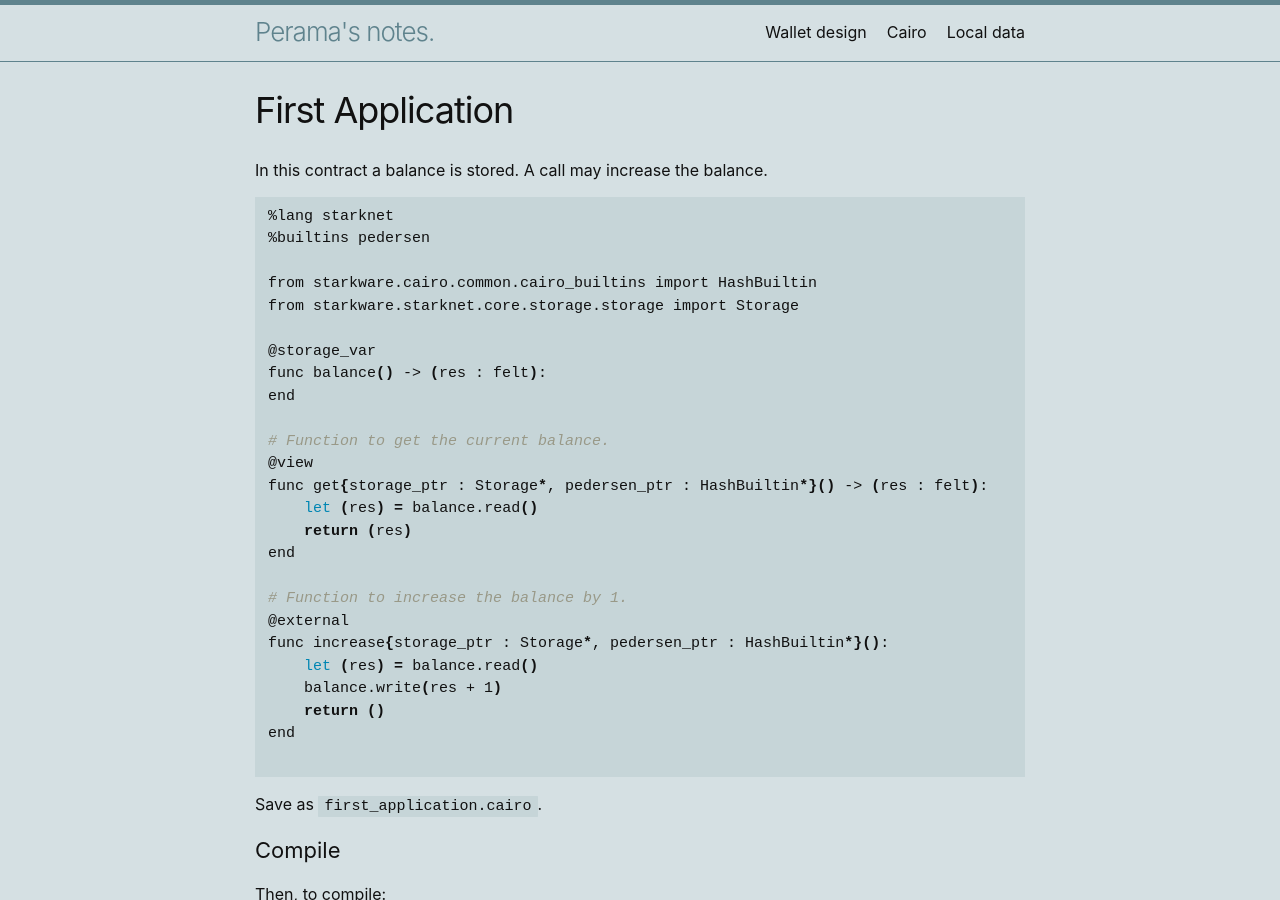
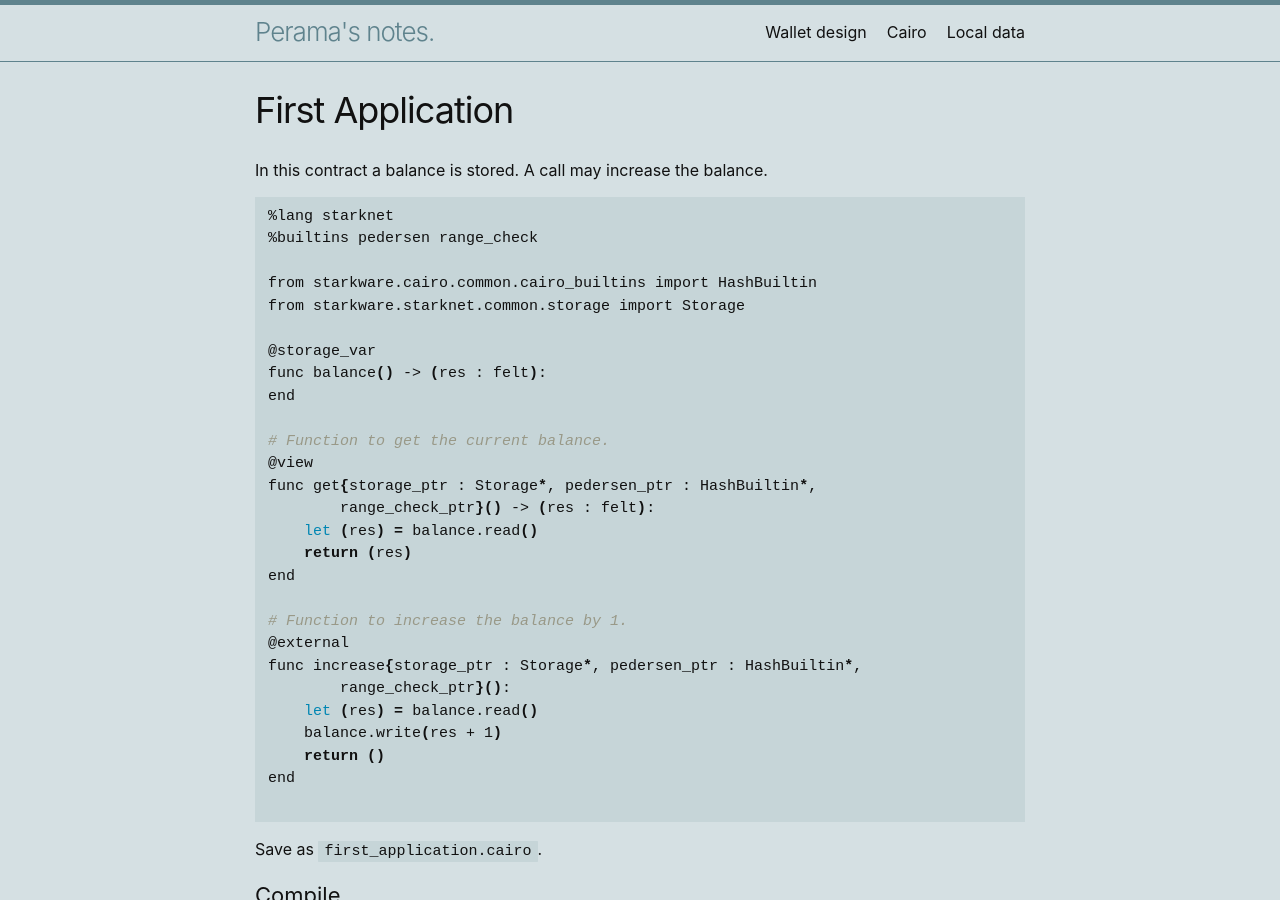
Before and after one commit to perama-v/perama-v.github.io, a Jekyll site: the page built from docs/cairo/examples/first_application.md, in a window 1280 px wide and 900 px high. Built offline with Jekyll 4.4.1, drawn with Linux system fonts in a browser that asks for light colours.

Commit message:
Add range check and storage import loc

````diff
--- a/docs/cairo/examples/first_application.md
+++ b/docs/cairo/examples/first_application.md
@@ -11,10 +11,10 @@ the balance.
 
 ```sh
 %lang starknet
-%builtins pedersen
+%builtins pedersen range_check
 
 from starkware.cairo.common.cairo_builtins import HashBuiltin
-from starkware.starknet.core.storage.storage import Storage
+from starkware.starknet.common.storage import Storage
 
 @storage_var
 func balance() -> (res : felt):
@@ -22,14 +22,16 @@ end
 
 # Function to get the current balance.
 @view
-func get{storage_ptr : Storage*, pedersen_ptr : HashBuiltin*}() -> (res : felt):
+func get{storage_ptr : Storage*, pedersen_ptr : HashBuiltin*,
+        range_check_ptr}() -> (res : felt):
     let (res) = balance.read()
     return (res)
 end
 
 # Function to increase the balance by 1.
 @external
-func increase{storage_ptr : Storage*, pedersen_ptr : HashBuiltin*}():
+func increase{storage_ptr : Storage*, pedersen_ptr : HashBuiltin*,
+        range_check_ptr}():
     let (res) = balance.read()
     balance.write(res + 1)
     return ()
````
